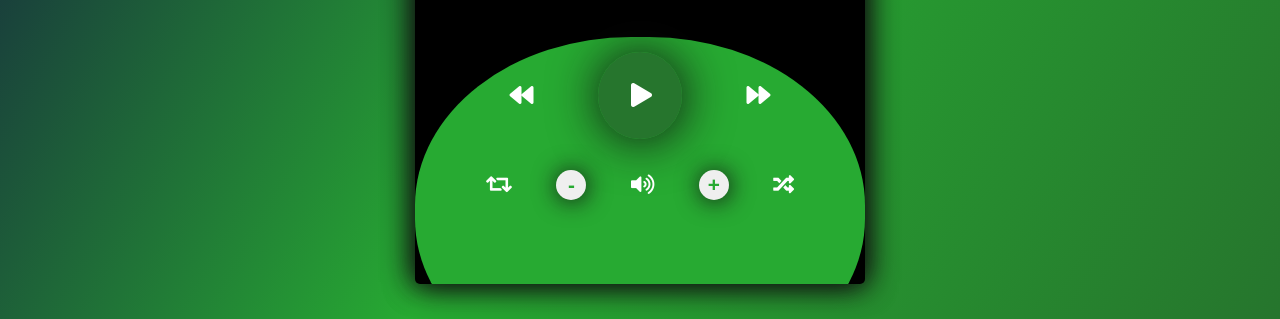
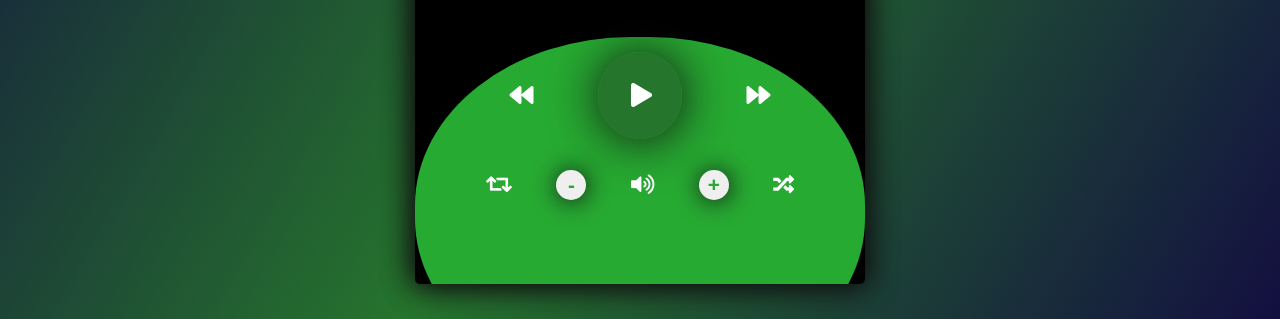
Before and after one commit to RAHULBARIK/music_player, a plain HTML site: page index.html in a window 1280 px wide. Shown: the part 481-800 px from the top of the page. Drawn offline with nearby package versions, Linux system fonts and the light colour scheme.

Commit message:
final commit

```diff
--- a/css/style.css
+++ b/css/style.css
@@ -6,7 +6,7 @@
 
 body {
   font-family: "Franklin Gothic Medium", "Arial Narrow", Arial, sans-serif;
-  background: linear-gradient(120deg, #130f40,  #27aa32, #26752d );
+  background: linear-gradient(120deg, #130f40,   #26752d, #130f40 );
   height: 100vh;
 }
 
```
